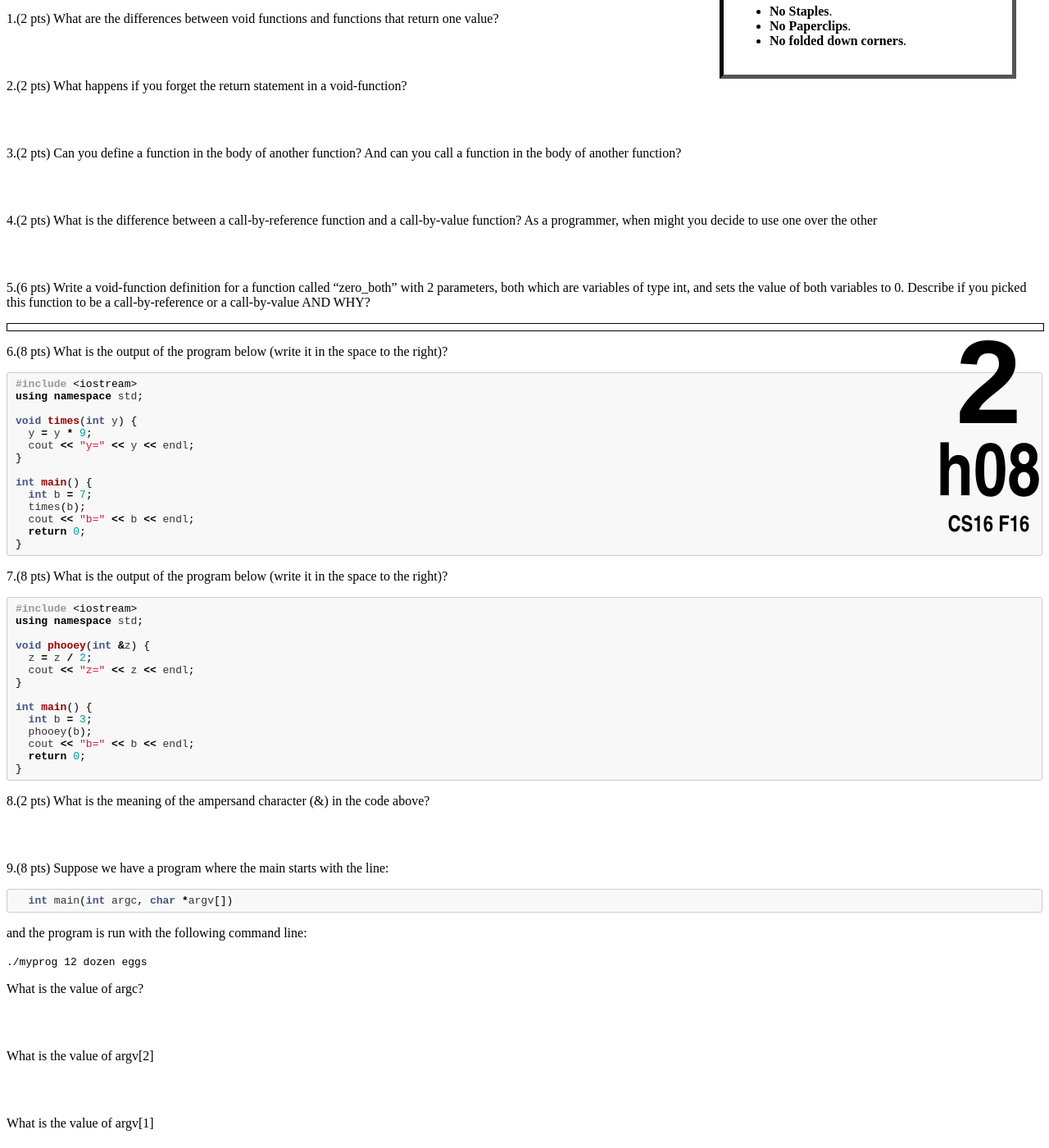
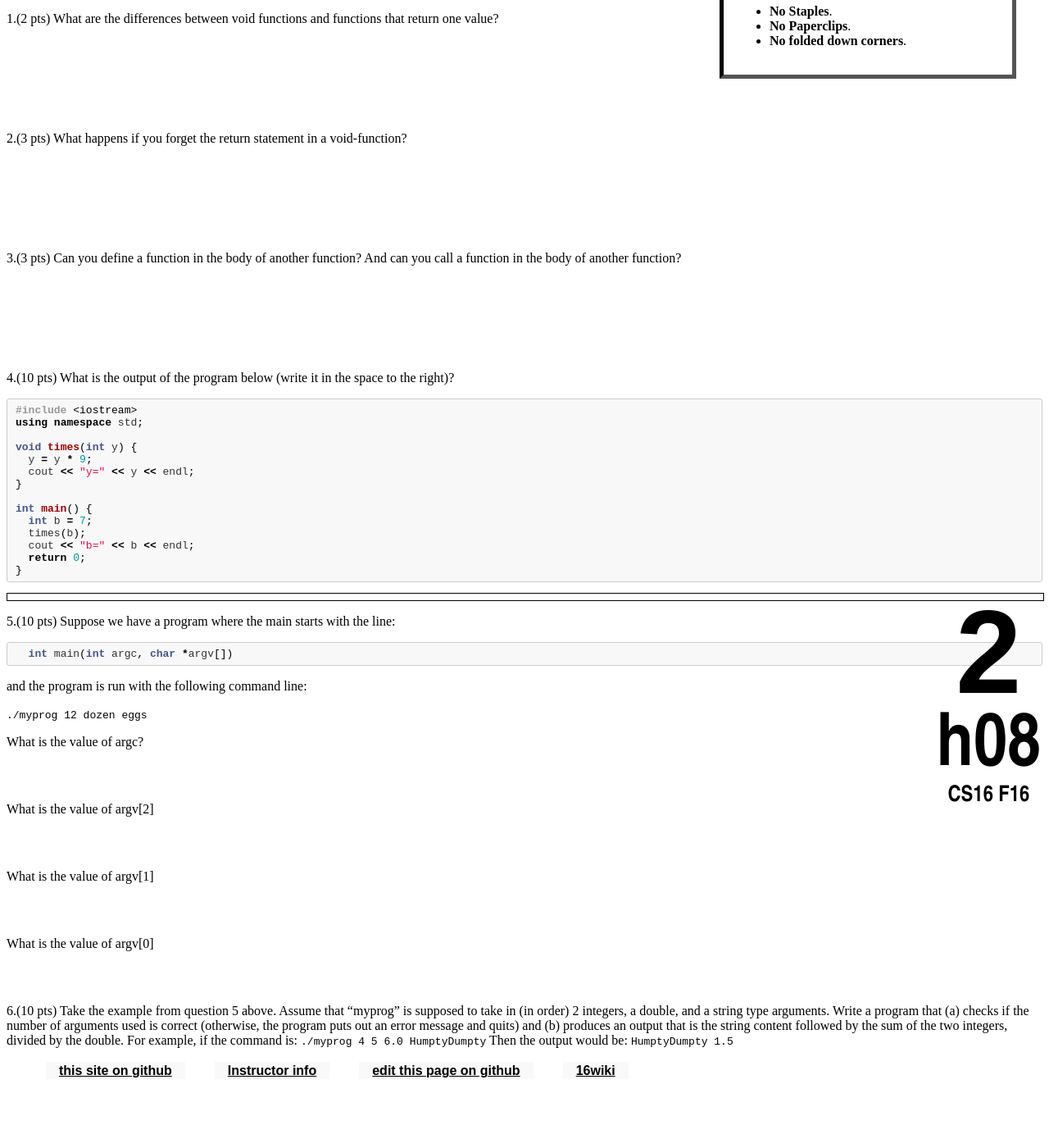
Before and after one commit to ucsb-cs16-s16/https-ucsb-cs16-s17.github.io, a Jekyll site: the page built from _hwk/h08.md, in a window 1280 px wide and 1400 px high, scrolled down 568 px. Shown: the whole window at 82% size. Built offline with Jekyll 4.4.1, drawn with Linux system fonts in a browser that asks for light colours; after the commit the page ends 1895 px from its top, so only the background shows below that.

Commit message:
Update h08.md

````diff
--- a/_hwk/h08.md
+++ b/_hwk/h08.md
@@ -12,21 +12,15 @@ Read Chapter 4.6 thru 5.2 (If you do not have a copy of the textbook yet, there
 FOR BEST RESULTS, PRINT THIS PAGE AS A PDF, THEN PRINT THE PDF</b>
 
 1.(2 pts) What are the differences between void functions and functions that return one value?
-<div style="margin-bottom:4em"></div>
+<div style="margin-bottom:8em"></div>
 
-2.(2 pts) What happens if you forget the return statement in a void-function?
-<div style="margin-bottom:4em"></div>
+2.(3 pts) What happens if you forget the return statement in a void-function?
+<div style="margin-bottom:8em"></div>
 
-3.(2 pts) Can you define a function in the body of another function? And can you call a function in the body of another function?
-<div style="margin-bottom:4em"></div>
+3.(3 pts) Can you define a function in the body of another function? And can you call a function in the body of another function?
+<div style="margin-bottom:8em"></div>
 
-4.(2 pts) What is the difference between a call-by-reference function and a call-by-value function? As a programmer, when might you decide to use one over the other
-<div style="margin-bottom:4em"></div>
-
-5.(6 pts) Write a void-function definition for a function called "zero_both" with 2 parameters, both which are variables of type int, and sets the value of both variables to 0. Describe if you picked this function to be a call-by-reference or a call-by-value AND WHY?
-<div class="pagebreak"></div>
-
-6.(8 pts) What is the output of the program below (write it in the space to the right)?
+4.(10 pts) What is the output of the program below (write it in the space to the right)?
 
 <div markdown="1">
 ```cpp
@@ -47,31 +41,9 @@ int main() {
 ```
 </div>
 
-7.(8 pts) What is the output of the program below (write it in the space to the right)?
+  <div class="pagebreak"></div>
 
-<div markdown="1">
-```cpp
-#include <iostream>
-using namespace std;
-
-void phooey(int &z) {
-  z = z / 2;
-  cout << "z=" << z << endl;
-}
-
-int main() {
-  int b = 3;
-  phooey(b);
-  cout << "b=" << b << endl;
-  return 0;
-}
-```
-</div>
-
-8.(2 pts) What is the meaning of the ampersand character (&) in the code above?
-<div style="margin-bottom:4em"></div>
-
-9.(8 pts) Suppose we have a program where the main starts with the line:
+5.(10 pts) Suppose we have a program where the main starts with the line:
 
 <div markdown="1">
 ```cpp
@@ -94,3 +66,8 @@ What is the value of argv[1]
 
 What is the value of argv[0]
 <div style="margin-bottom:4em"></div>
+
+6.(10 pts) Take the example from question 5 above. Assume that "myprog" is supposed to take in (in order) 2 integers, a double, and a string type arguments. Write a program that (a) checks if the number of arguments used is correct (otherwise, the program puts out an error message and quits) and (b) produces an output that is the string content followed by the sum of the two integers, divided by the double. For example, if the command is:
+`./myprog 4 5 6.0 HumptyDumpty`
+Then the output would be:
+`HumptyDumpty 1.5`
````
